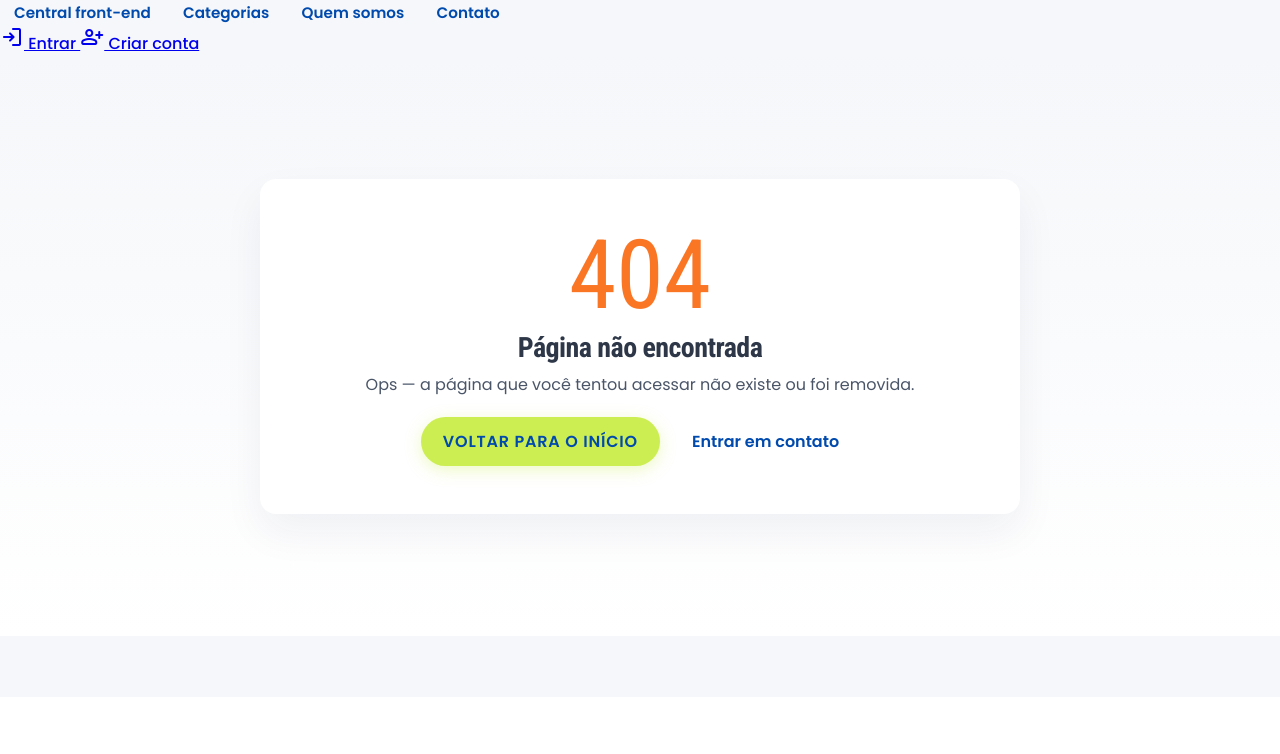
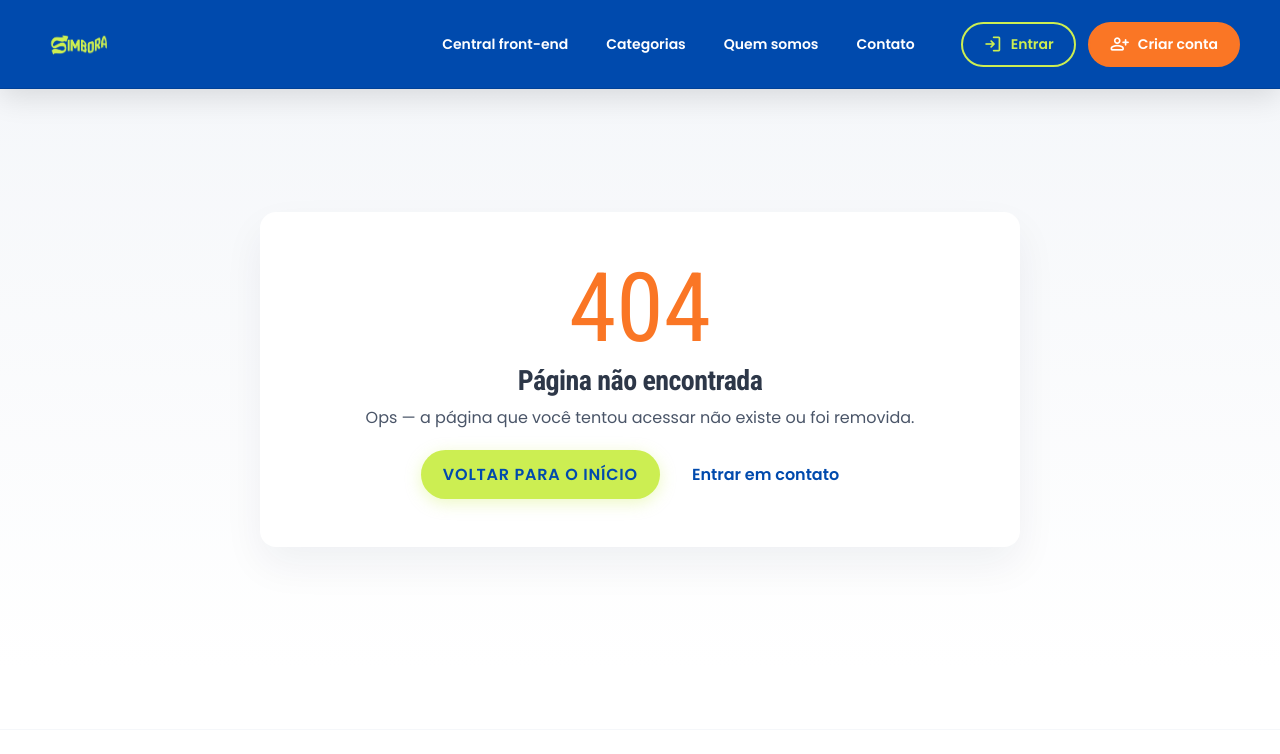
Before and after one commit to simboralab/front-end, a website: page erro.html in a window 1280 px wide. Shown: the top 754 px of the page. Drawn offline with nearby package versions, Linux system fonts and the light colour scheme.

Commit message:
corrige menu pagina de erro

```diff
--- a/erro.html
+++ b/erro.html
@@ -9,9 +9,16 @@
 		<link href="https://fonts.googleapis.com/css2?family=Poppins:wght@300;400;500;600;700&family=Roboto+Condensed:wght@300;400;700&display=swap" rel="stylesheet">
 		<link rel="stylesheet" href="https://fonts.googleapis.com/css2?family=Material+Symbols+Rounded:opsz,wght,FILL,GRAD@20..48,100..700,0..1,-50..200" />
 		<link rel="stylesheet" href="static/css/style.css">
+		<link rel="stylesheet" href="static/css/principal.css">
 		<link rel="stylesheet" href="static/css/erro.css">
 	</head>
 	<body>
+		<header class="hero-header">
+			<div class="header-container">
+				<a href="index.html" class="logo-link" aria-label="Página Inicial do Simbora">
+					<img src="static/img/logo/marca_verde.png" alt="Simbora" class="logo-img-header">
+				</a>
+
 				<nav class="nav-menu">
 					<a href="central.html" class="nav-link">Central front-end</a>
 					<a href="#" class="nav-link">Categorias</a>
@@ -28,6 +35,12 @@
 						</a>
 					</div>
 				</nav>
+
+				<button class="menu-toggle" aria-label="Abrir menu">
+					<span class="material-symbols-rounded">menu</span>
+				</button>
+			</div>
+		</header>
 
 		<main class="erro-main">
 			<div class="erro-card" role="main">
```
Lines whose indentation alone changed are shown as unchanged.
